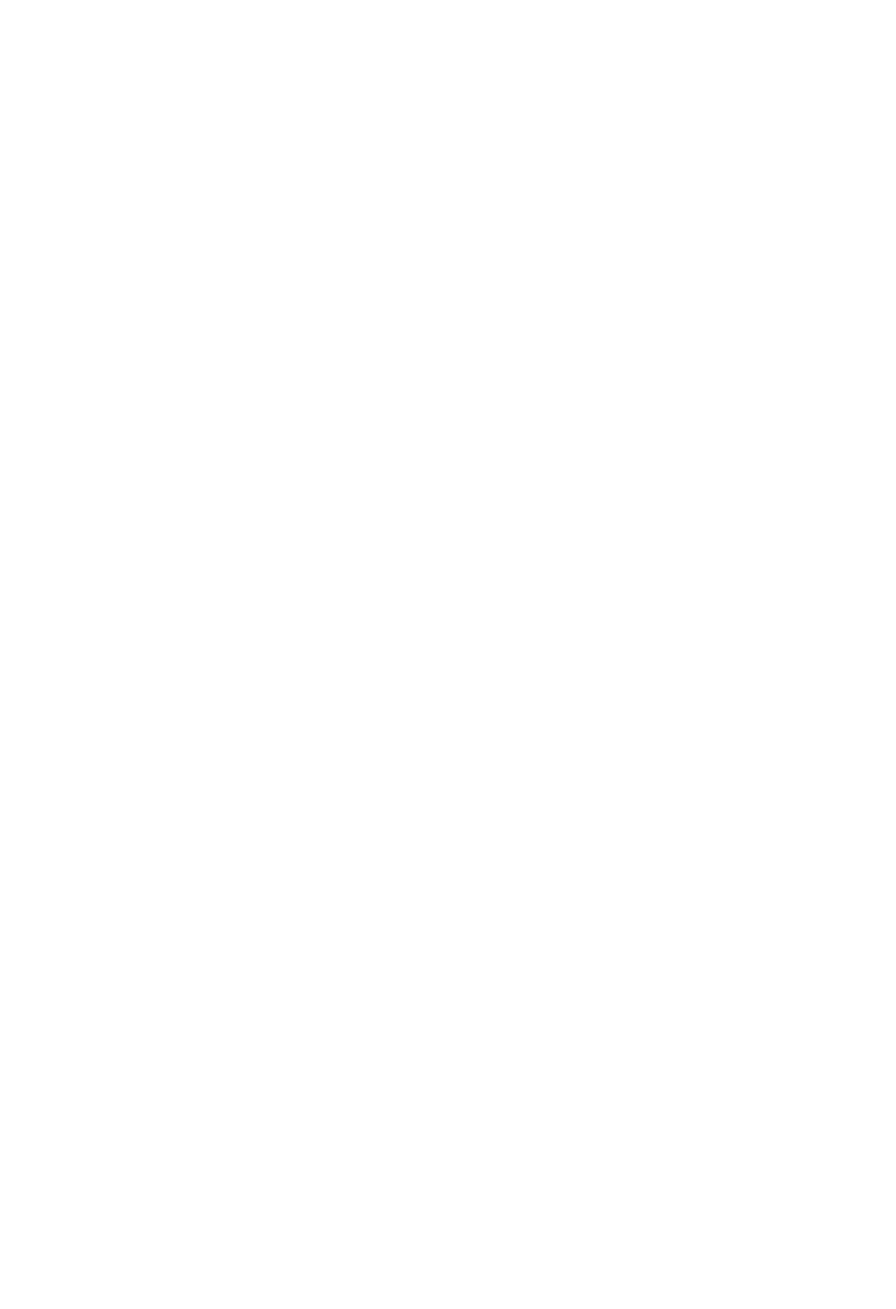
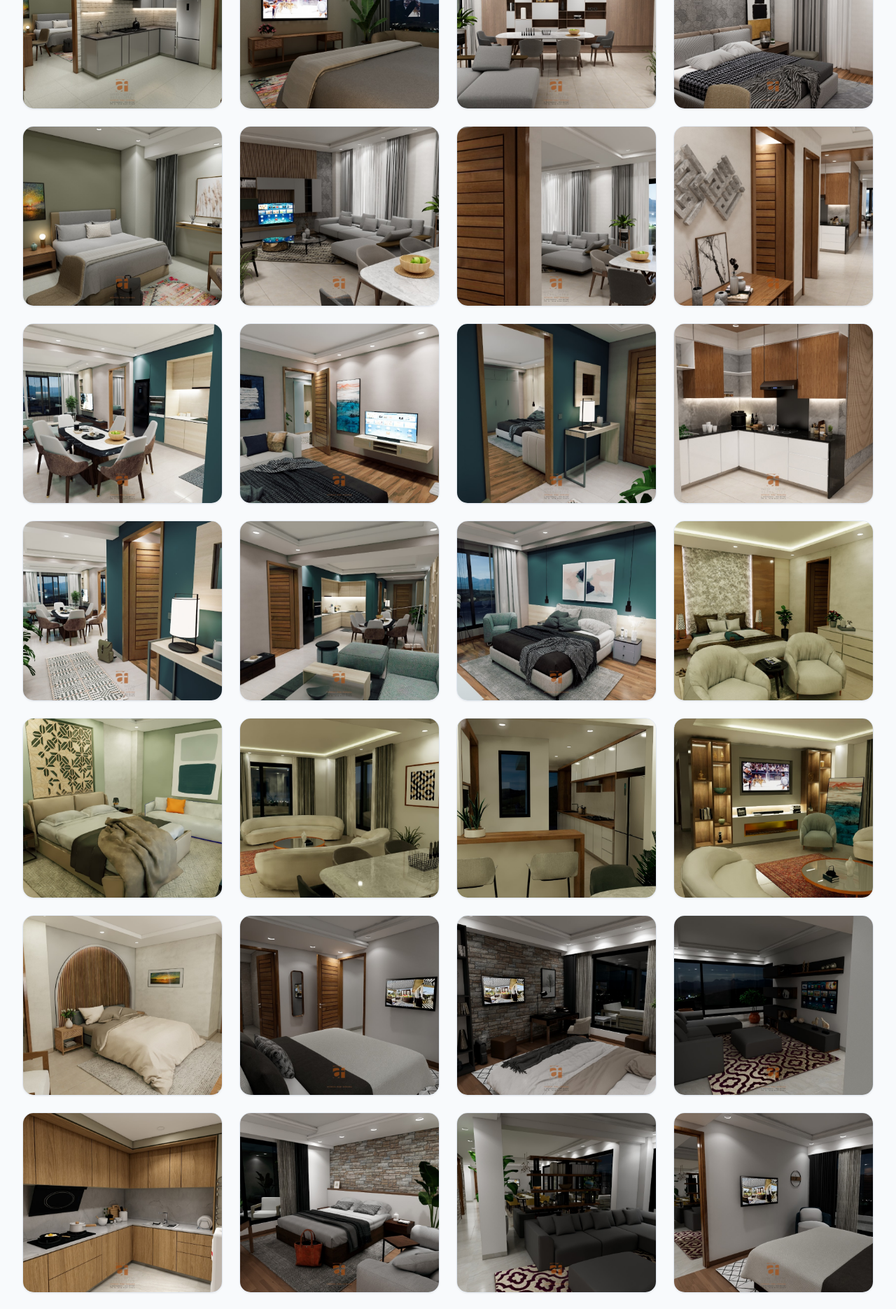
Before and after one commit to abdullahwiqar-byte/thevista, a React (Vite) app: page /gallery in a window 1280 px wide. Shown: the part 880-2751 px from the top of the page at 70% size. Before the commit the page ends 850 px from the top, so only its background shows below. Built offline with nearby package versions, Linux system fonts and the light colour scheme.

Commit message:
Update Gallery.jsx

```diff
--- a/src/Gallery.jsx
+++ b/src/Gallery.jsx
@@ -56,8 +56,37 @@ export default function Gallery() {
   const images = [
     { src: "/gallery6.jpg", caption: "The Vista façade — natural stone architecture blending classical symmetry with mountain modern design." },
     { src: "/gallery7.jpg", caption: "Open-plan dining and living — minimalist elegance with warm wooden tones." },
-    // ... continue your other image/caption pairs here
-  ];
+  { src: "/gallery8.jpg", caption: "Parking Entry and Driveway" },
+  { src: "/gallery9.jpg", caption: "Warm light, quiet evenings, and the mountain skyline beyond your window — comfort with a view" },
+  { src: "/gallery10.jpg", caption: "Clean lines, soft tones, and quiet efficiency — a kitchen made for calm mornings and slow evenings." },
+  { src: "/gallery11.jpg", caption: "Mountain lights outside, quiet comfort within." },
+  { src: "/gallery12.jpg", caption: "Modern elegance meets natural warmth — a space designed for calm and connection." },
+  { src: "/gallery13.jpg", caption: "Textured stone, soft light, and muted tones — a bedroom made for effortless calm." },
+  { src: "/gallery14.jpg", caption: "Soft greens, warm woods, and morning light — a bedroom that feels like quiet renewal." },
+  { src: "/gallery15.jpg", caption: "A living room made for quiet indulgence" },
+  { src: "/gallery16.jpg", caption: "An open living and dining space bathed in soft natural light" },
+  { src: "/gallery17.jpg", caption: "A refined corridor of calm" },
+  { src: "/gallery18.jpg", caption: "Open dining and kitchen space in soothing teal and natural light." },
+  { src: "/gallery19.jpg", caption: "Warm tones and modern art blend into a serene, inviting bedroom" },
+  { src: "/gallery20.jpg", caption: "Muted teal walls and wood tones frame a cozy transition into the bedroom." },
+  { src: "/gallery21.jpg", caption: "Modern kitchen in wood and marble tones, perfectly aligned with open living." },
+  { src: "/gallery22.jpg", caption: "A warm entryway opening into soft light and mountain views beyond." },
+  { src: "/gallery23.jpg", caption: "Open-concept living flows through warm wood and teal accents, framed by mountain light." },
+  { src: "/gallery24.jpg", caption: "A bedroom that feels both calm and alive" },
+  { src: "/gallery25.jpg", caption: "Soft lighting and rich textures define this bedroom of understated luxury." },
+  { src: "/gallery26.jpg", caption: "Curved sofas, modern art, and mountain views — a living room built for both style and serenity." },
+  { src: "/gallery27.jpg", caption: "Soft greens, textured art, and warm tones create a bedroom of quiet elegance." },
+  { src: "/gallery28.jpg", caption: "A sleek kitchen framed in warm wood and minimalist whites" },
+  { src: "/gallery29.jpg", caption: "Soft lighting, crafted shelving, and curated art create a refined living space." },
+  { src: "/gallery30.jpg", caption: "A serene bedroom framed by wood and texture" },
+  { src: "/gallery31.jpg", caption: "“Warm neutrals and dark contrasts give this bedroom a calm, grounded feel.”" },
+  { src: "/gallery32.jpg", caption: "Stone walls, soft lighting, and panoramic views — a bedroom that balances warmth and sophistication." },
+  { src: "/gallery33.jpg", caption: "Intimate lounge with bold contrasts, mountain views, and cinematic calm." },
+  { src: "/gallery34.jpg", caption: "A modern kitchen wrapped in warm oak tones and sleek marble finishes." },
+  { src: "/gallery35.jpg", caption: "A cozy retreat framed by textured stone and soft greys" },
+  { src: "/gallery37.jpg", caption: "An open layout blending stone, wood, and glass — elegant yet grounded." },
+  { src: "/gallery38.jpg", caption: "A restful bedroom framed by deep tones and mountain views" },
+  { src: "/gallery39.jpg", caption: "Expansive terrace views meet warm indoor elegance through glass and light." }  ];
 
   return (
     <>
@@ -67,13 +96,13 @@ export default function Gallery() {
       >
         <img
           src="/gallery-hero.jpg" // 👈 your chosen banner image (place in /public)
-          alt="The Vista gallery hero"
+          alt=""
           className="absolute inset-0 w-full h-full object-cover brightness-50"
         />
         <div className="absolute inset-0 bg-gradient-to-t from-black/70 via-black/30 to-transparent" />
         <div className="relative z-10 px-4">
           <h1 className="text-5xl md:text-6xl font-extrabold tracking-tight drop-shadow-lg">
-            Image Gallery
+            The Vista Experience
           </h1>
           <p className="mt-4 text-lg md:text-xl text-slate-100 max-w-2xl mx-auto drop-shadow">
             A visual journey through <span className="font-semibold text-emerald-300">The Vista</span> —
```
